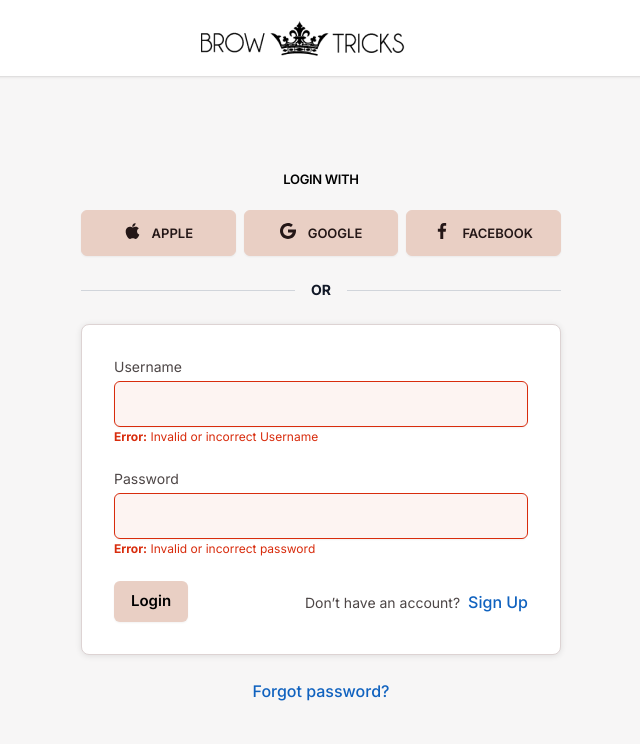
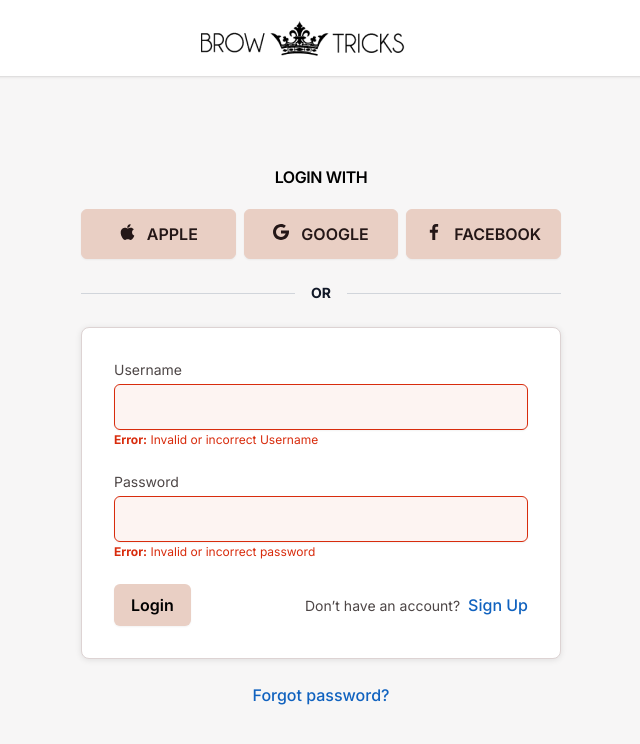
Before and after one commit to kshekh/browtricks-enternal, a Vue app: page / in a window 1280 px wide. Shown: the top 744 px of the page, without its empty margins (319-959 px from the left). Built offline with nearby package versions, Linux system fonts and the light colour scheme.

Commit message:
GitHub fronted designs issues fixed by Niam

```diff
--- a/package.json
+++ b/package.json
@@ -20,7 +20,6 @@
     "postcss-cli": "^10.1.0",
     "postcss-nested": "^6.0.0",
     "postcss-nesting": "^10.2.0",
-    "remixicon": "^2.5.0",
     "sass": "^1.56.1",
     "typeface-inter": "^3.18.1",
     "vue": "^3.2.45",
--- a/src/components/CreateAccount.vue
+++ b/src/components/CreateAccount.vue
@@ -12,22 +12,22 @@
     </div>
     <div class="flex-1 flex flex-col justify-center py-8 relative">
       <div class="flex flex-col justify-center items-center max-w-sm mx-auto w-full px-3 sm:px-4 gap-6">
-        <h2 class="text-center text-13 font-semibold tracking-tight leading-none text-black uppercase">Signup WITH</h2>
+        <h2 class="text-center text-sm font-semibold tracking-tight leading-none text-black uppercase">Signup WITH</h2>
         <div class=" grid  grid-cols-3 gap-2 w-full max-w-64 xs:max-w-none ">
-          <button type="button" class="inline-flex  w-full  uppercase justify-center items-center rounded-md border border-peach bg-peach py-3 px-3 h-full  text-13 font-semibold text-grey-800 shadow-sm hover:bg-peach-2 hover:border-peach-2 ease-in-out duration-300">
+          <button type="button" class="inline-flex  w-full  uppercase justify-center items-center rounded-md border border-peach bg-peach py-3 px-3 h-full  text-sm font-semibold text-grey-800 shadow-sm hover:bg-peach-2 hover:border-peach-2 ease-in-out duration-300">
               <svg class="w-5" fill="currentColor" viewBox="0 0 20 20">
                 <path d="M11.4987 0C10.6457 0.0589997 9.64869 0.604996 9.06769 1.31599C8.5377 1.96099 8.1017 2.91898 8.2717 3.84998C9.20369 3.87898 10.1667 3.31998 10.7247 2.59698C11.2467 1.92399 11.6417 0.971994 11.4987 0Z" />
                 <path d="M14.8715 5.36908C14.0525 4.34209 12.9015 3.74609 11.8145 3.74609C10.3795 3.74609 9.77255 4.43309 8.77555 4.43309C7.74756 4.43309 6.96656 3.74809 5.72557 3.74809C4.50658 3.74809 3.20858 4.49309 2.38559 5.76708C1.2286 7.56107 1.4266 10.9341 3.30158 13.807C3.97258 14.835 4.86857 15.991 6.04057 16.001C7.08356 16.011 7.37756 15.332 8.79055 15.325C10.2035 15.317 10.4715 16.01 11.5125 15.999C12.6855 15.99 13.6305 14.709 14.3015 13.681C14.7825 12.944 14.9615 12.573 15.3345 11.741C12.6215 10.7081 12.1865 6.85008 14.8715 5.36908Z" />
               </svg>
           <span class="ml-2 hidden xs:block">Apple</span>
           </button>
-          <button type="button" class="inline-flex w-full uppercase justify-center items-center rounded-md border border-peach bg-peach py-3 px-3 h-full  text-13 font-semibold text-grey-800 shadow-sm hover:bg-peach-2 hover:border-peach-2 ease-in-out duration-300">
+          <button type="button" class="inline-flex w-full uppercase justify-center items-center rounded-md border border-peach bg-peach py-3 px-3 h-full  text-sm font-semibold text-grey-800 shadow-sm hover:bg-peach-2 hover:border-peach-2 ease-in-out duration-300">
           <svg class="w-5" aria-hidden="true" fill="currentColor" viewBox="0 0 20 20">
           <path d="M0 8C0 3.5888 3.5888 0 8 0C9.78156 0 11.4678 0.573181 12.8765 1.6576L11.0174 4.07253C10.1464 3.40206 9.10301 3.04762 8 3.04762C5.26926 3.04762 3.04762 5.26926 3.04762 8C3.04762 10.7307 5.26926 12.9524 8 12.9524C10.1994 12.9524 12.0684 11.5114 12.7125 9.52381H8V6.47619H16V8C16 12.4112 12.4112 16 8 16C3.5888 16 0 12.4112 0 8Z" />
           </svg>
             <span class="ml-2 hidden xs:block">Google</span>
           </button>
-          <button type="button" class="inline-flex w-full uppercase justify-center items-center rounded-md border border-peach bg-peach py-3 px-3 h-full  text-13 font-semibold text-grey-800 shadow-sm hover:bg-peach-2 hover:border-peach-2 ease-in-out duration-300">
+          <button type="button" class="inline-flex w-full uppercase justify-center items-center rounded-md border border-peach bg-peach py-3 px-3 h-full  text-sm font-semibold text-grey-800 shadow-sm hover:bg-peach-2 hover:border-peach-2 ease-in-out duration-300">
           <svg class="w-5" fill="currentColor" viewBox="0 0 20 20">
           <path d="M9.23896 16V8.70218H11.6875L12.0549 5.85725H9.23896V4.04118C9.23896 3.21776 9.46667 2.65661 10.6488 2.65661L12.154 2.65599V0.111384C11.8937 0.0775563 11.0002 0 9.96017 0C7.78849 0 6.30172 1.32557 6.30172 3.75942V5.85725H3.8457V8.70218H6.30172V16H9.23896Z" />
           </svg><span class="ml-2 hidden xs:block">Facebook</span>
@@ -99,7 +99,7 @@
 
             <div class="flex flex-wrap gap-2 items-center justify-center xs:justify-between">
               <div class="flex items-center w-full xs:w-auto">
-                <button type="submit" class="flex w-full justify-center rounded-md border border-transparent bg-peach  py-2 px-4 text-15 font-semibold text-black shadow-sm hover:bg-peach-2 focus:outline-none focus:ring-2 focus:ring-peach focus:ring-offset-2 ease-in-out duration-300">Let's get started</button>
+                <button type="submit" class="flex w-full justify-center rounded-md border border-transparent bg-peach  py-2 px-4 text-base font-semibold text-black shadow-sm hover:bg-peach-2 focus:outline-none focus:ring-2 focus:ring-peach focus:ring-offset-2 ease-in-out duration-300">Let's get started</button>
               </div>
 
               <div class="text-sm text-grey-900 font-normal">
--- a/src/components/Login.vue
+++ b/src/components/Login.vue
@@ -119,7 +119,7 @@
               <div class="flex items-center w-full xs:w-auto">
                 <button
                   type="submit"
-                  class="flex w-full justify-center rounded-md border border-transparent bg-peach py-2 px-4 text-15 font-semibold text-black shadow-sm hover:bg-peach-2 focus:outline-none focus:ring-2 focus:ring-peach focus:ring-offset-2 ease-in-out duration-300"
+                  class="flex w-full justify-center rounded-md border border-transparent bg-peach py-2 px-4 text-base font-semibold text-black shadow-sm hover:bg-peach-2 focus:outline-none focus:ring-2 focus:ring-peach focus:ring-offset-2 ease-in-out duration-300"
                 >
                   Login
                 </button>
--- a/src/components/helpers/SideBarNavigation.vue
+++ b/src/components/helpers/SideBarNavigation.vue
@@ -19,7 +19,7 @@
       <Transition  name="custom-classes"
   enter-active-class="transition ease-in-out duration-300 transform" enter-from-class="-translate-x-full" enter-to-class="translate-x-0"
   leave-active-class="transition ease-in-out duration-300 transform"  leave-from-class="translate-x-0" leave-to-class="-translate-x-full">
-      <aside v-if="showNavbar" class="bg-white w-68 absolute z-20 left-0 inset-y-0 shadow-md       ">
+      <aside v-if="showNavbar" class="bg-white w-70 absolute z-20 left-0 inset-y-0 shadow-md       ">
         <nav class="flex-1 space-y-1 pr-2 py-4" aria-label="Sidebar">
           <div class="space-y-2 relative">
             <a v-for="item in sidebarNavigation" :key="item.name" :href="item.href" :class="
@@ -40,7 +40,7 @@
     </Transition>
 
     <!-- Desktop Only -->
-    <div class="flex-col w-68 border-r bordr-grey-500 hidden md:flex  ">
+    <div class="flex-col w-70 border-r bordr-grey-500 hidden md:flex  ">
       <nav class="flex-1 space-y-1 pr-2 py-4" aria-label="Sidebar">
         <div class="space-y-2 relative">
           <router-link :to="item.href" tag="a" active-class="current" exact v-for="item in sidebarNavigation" :key="item.name" :class="
@@ -59,7 +59,7 @@
       </nav>
     </div>
 
-    <!-- <div class="w-68 bg-red"></div> -->
+
 
 </template>
 
--- a/tailwind.config.js
+++ b/tailwind.config.js
@@ -74,12 +74,6 @@ module.exports = {
                 '4xl': '96rem',
             },
 
-            width:{
-                '3': '3px',
-                '68': '274px',
-                '119': '477px',
-                '22': '89px',
-            },
 
             minWidth: (theme) => ({
                 ...theme('spacing'),
@@ -111,10 +105,7 @@ module.exports = {
                 '4.5xl': '2.5rem',
                 '5.5xl': '3.5rem',
                 '6.5xl': ['4rem', '1.10'],
-                '7.5xl': '5rem',
-                  '13'  : '13px',
-                  '15'  : '15px',
-                  '32'  : '32px',
+                '7.5xl': '5rem'
             },
 
 
@@ -126,14 +117,9 @@ module.exports = {
             ringWidth: {
               3:'3px',
               5:'5px',
-              6:'6px',
+              6:'6px'
             },
-
-
         },
-
-
-
 
 
         screens: {
```
Also changed, not shown: src/app.vue (+3 -73 lines), 1 other file (tests, documents, lock files or other folders).
